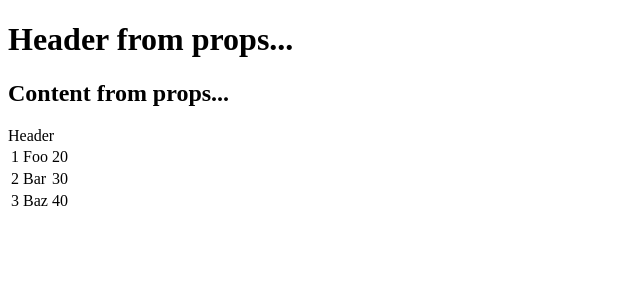
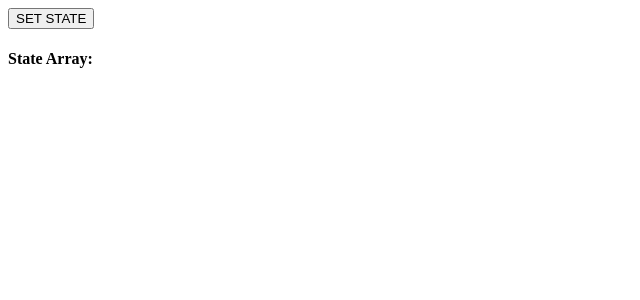
Before and after one commit to ThangManhDo/first-app, a React (Create React App) app: page / in a window 1280 px wide. Shown: the top 300 px of the page, without its empty margins (0-640 px from the left). Built offline with nearby package versions, Linux system fonts and the light colour scheme; the HTML template or start-up script is replaced by a standard one.

Commit message:
Set State

```diff
--- a/src/App.js
+++ b/src/App.js
@@ -5,67 +5,28 @@
   constructor(){
     super();
     this.state = {
-      header: "Header from state...",
-      content: "Content from state...",
-      data:[
-        {
-          "id":1,
-          "name":"Foo",
-          "age":"20"
-        },
-        {
-          "id":2,
-          "name":"Bar",
-          "age":"30"
-        },
-        {
-          "id":3,
-          "name":"Baz",
-          "age":"40"
-        }
-      ]
+      data: []
     }
-  }
+    this.setStateHandler  = this.setStateHandle.bind(this)
+  };
+
+  setStateHandle (){
+    var item = "setState...";
+    var myArray = this.state.data.slice();
+    myArray.push(item);
+    this.setState({data:myArray})
+  };
 
   render(){
     return(
       <div>
-        <h1>{this.props.headerProp}</h1>
-        <h2>{this.props.contentProp}</h2>
-        <Header />
-        <table>
-          <tbody>
-              {this.state.data.map((person, i) => <TableRow key = {i} data = {person} />)}
-          </tbody>
-        </table>
+        <div>
+            <button onClick = {this.setStateHandler}>SET STATE</button>
+            <h4>State Array: {this.state.data}</h4>
+         </div>
       </div>
     )
   }
 }
 
-class Header extends React.Component{
-  render(){
-    return(
-      <div>Header</div>
-    )
-  }
-}
-
-class TableRow extends React.Component{
-  render(){
-    return(
-      <tr>
-        <td>{this.props.data.id}</td>
-        <td>{this.props.data.name}</td>
-        <td>{this.props.data.age}</td>
-      </tr>
-    )
-  }
-}
-
-App.defaultProps = {
-  headerProp: "Header from props...",
-  contentProp:"Content from props..."
-}
-
 export default App;
```
